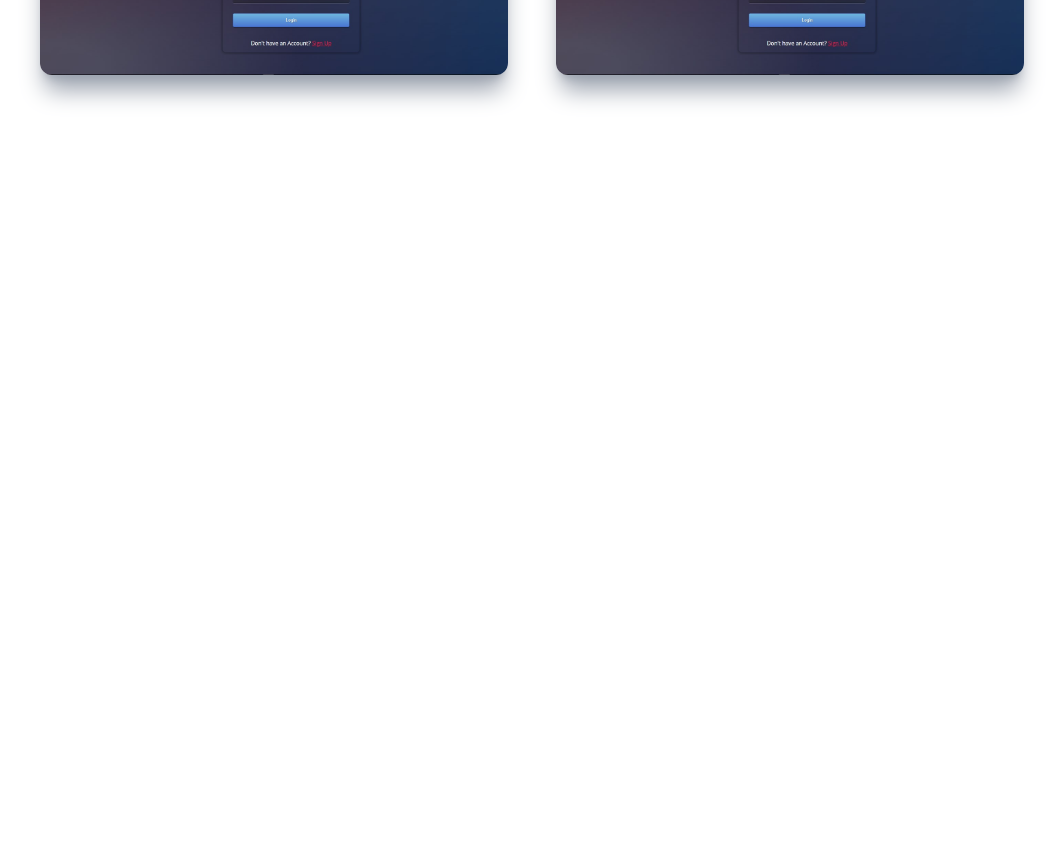
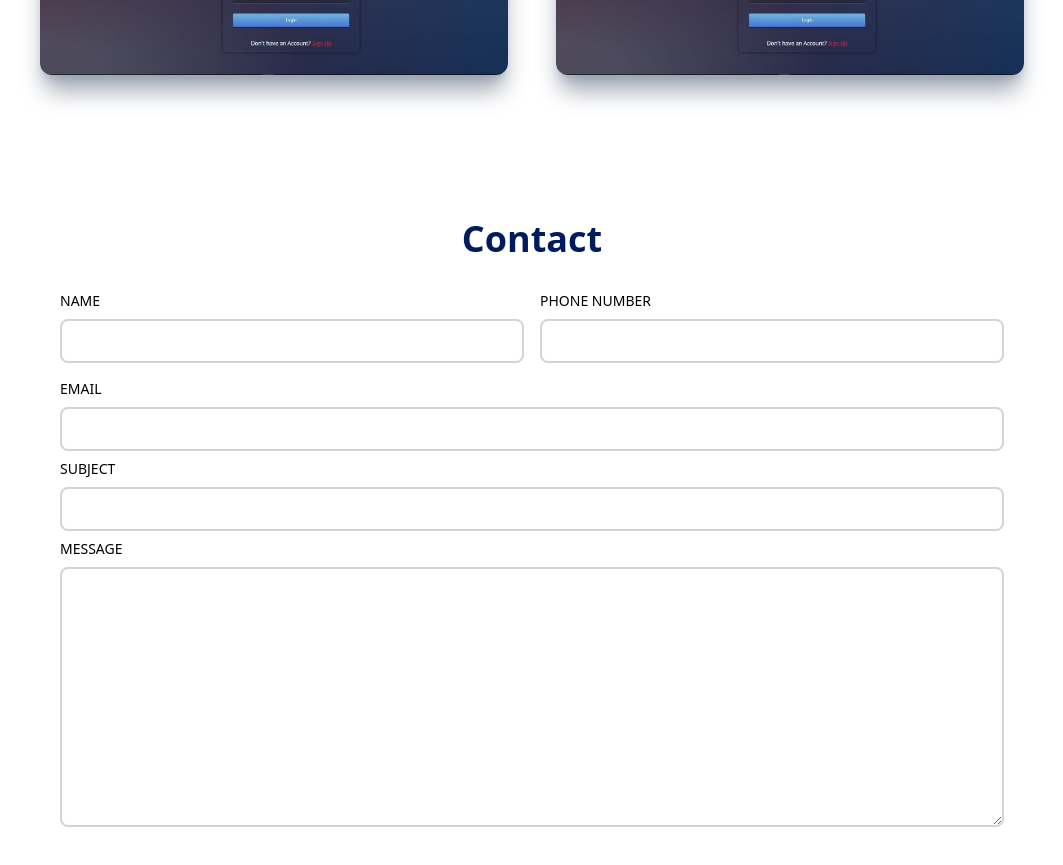
Before and after one commit to cozyCodr/deploy_portfolio, a React (Vite) app: page / in a window 1280 px wide. Shown: the part 1940-2805 px from the top of the page, without its empty margins (140-1203 px from the left). Before the commit the page ends 2079 px from the top, so only its background shows below. Built offline with nearby package versions, Linux system fonts and the light colour scheme.

Commit message:
add fields to form

```diff
--- a/src/App.jsx
+++ b/src/App.jsx
@@ -2,6 +2,7 @@ import SideNav from "./components/SideNav";
 import Main from "./components/Main";
 import Work from "./components/Work";
 import Projects from "./components/Projects";
+import Contact from "./components/Contact";
 
 function App() {
   return (
@@ -10,6 +11,7 @@ function App() {
       <Main className="" />
       <Work />
       <Projects />
+      <Contact />
     </div>
   );
 }
--- a/src/components/Contact.jsx
+++ b/src/components/Contact.jsx
@@ -1,7 +1,57 @@
 import React from "react";
 
 const Contact = () => {
-  return <div id="contact">Contact</div>;
+  return (
+    <div id="contact" className="max-w-[1040px] m-auto md:pl-20 p-4 py-16">
+      <h1 className="py-4 text-4xl font-bold text-center text-[#001b5e]">
+        Contact
+      </h1>
+      <form action="" method="POST" encType="multipart/form-data">
+        <div className="grid md:grid-cols-2 gap-4 w-full py-2 ">
+          <div className="flex flex-col">
+            <label className="uppercase text-sm py-2">Name</label>
+            <input
+              className="border-2 rounded-lg p-2 flex border-gray-300"
+              type="text"
+              name="name"
+            />
+          </div>
+          <div className="flex flex-col">
+            <label className="uppercase text-sm py-2">Phone Number</label>
+            <input
+              className="border-2 rounded-lg p-2 flex border-gray-300"
+              type="text"
+              name="phone"
+            />
+          </div>
+        </div>
+        <div className="flex flex-col">
+          <label className="uppercase text-sm py-2">Email</label>
+          <input
+            className="border-2 rounded-lg p-2 flex border-gray-300"
+            type="email"
+            name="email"
+          />
+        </div>
+        <div className="flex flex-col">
+          <label className="uppercase text-sm py-2">Subject</label>
+          <input
+            className="border-2 rounded-lg p-2 flex border-gray-300"
+            type="text"
+            name="subject"
+          />
+        </div>
+        <div className="flex flex-col">
+          <label className="uppercase text-sm py-2">Message</label>
+          <textarea
+            className="border-2 rounded-lg p-2 flex border-gray-300"
+            rows="10"
+            name="message"
+          ></textarea>
+        </div>
+      </form>
+    </div>
+  );
 };
 
 export default Contact;
```
Also changed, not shown: 1 other file (tests, documents, lock files or other folders).
